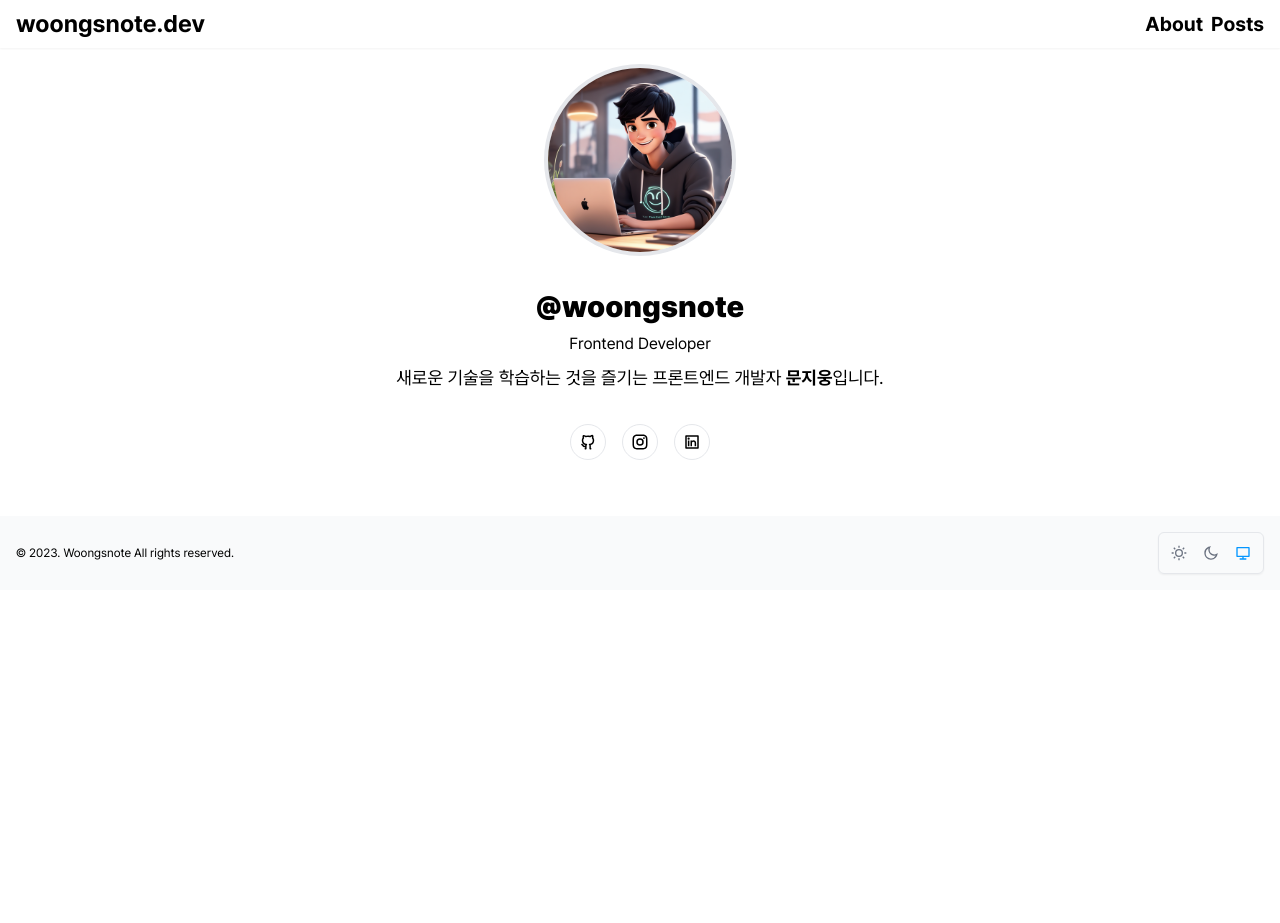
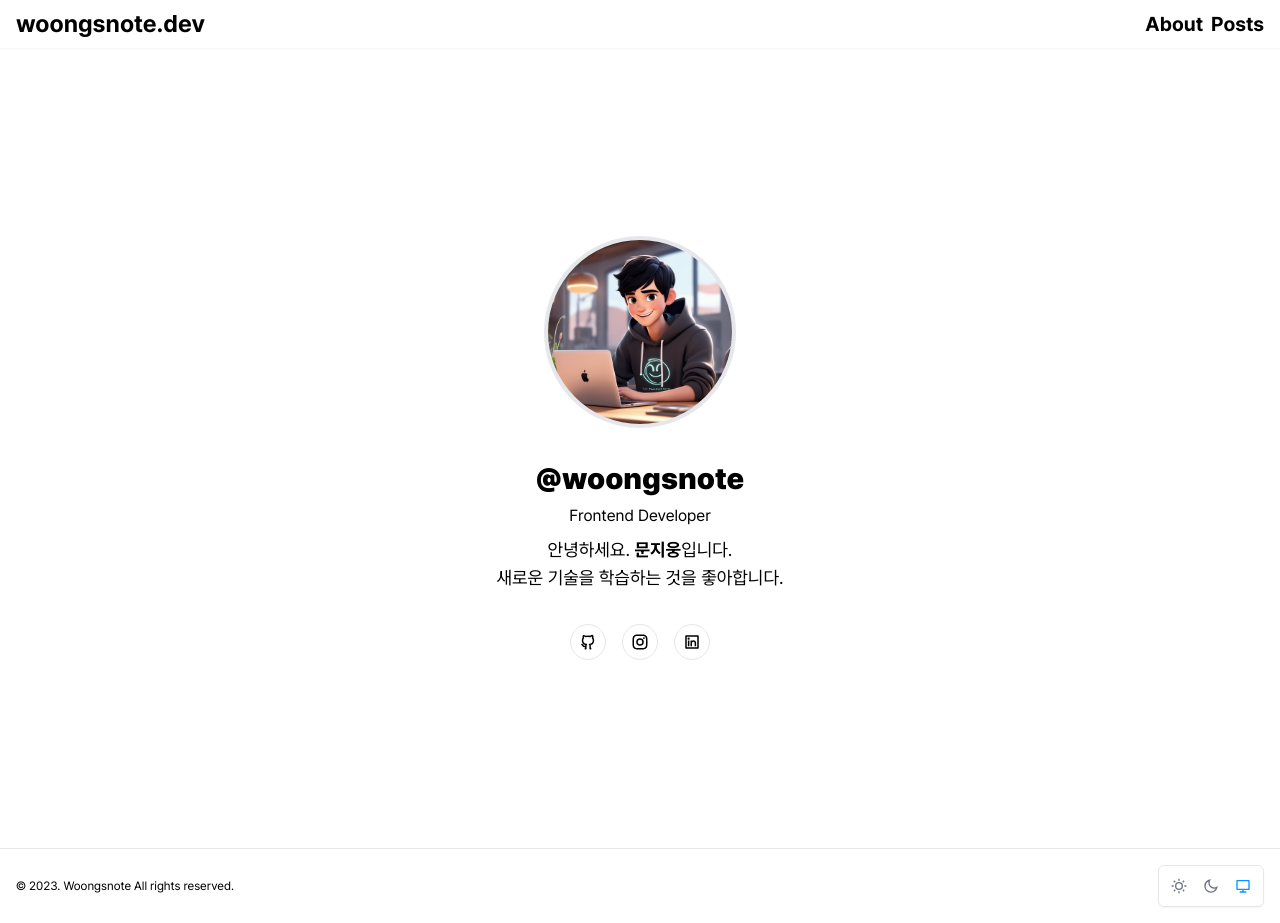
Before and after one commit to woongsnote/woongsnote-dev, a Next.js app: page / in a window 1280 px wide. Before the commit the page ends 800 px from the top, so only its background shows below. Built offline with nearby package versions, Linux system fonts and the light colour scheme.

Commit message:
style: fix styles

```diff
--- a/app/layout.tsx
+++ b/app/layout.tsx
@@ -52,7 +52,9 @@ export default function RootLayout({
       <body>
         <Providers>
           <Header />
-          {children}
+          <main className="mx-auto container px-0 max-w-5xl flex items-center my-0 relative min-h-screen justify-center">
+            {children}
+          </main>
           <Footer />
         </Providers>
       </body>
--- a/app/page.tsx
+++ b/app/page.tsx
@@ -1,9 +1,5 @@
 import { Profile } from '@/app/ui/profile';
 
 export default function Home() {
-  return (
-    <main className="mx-auto pb-10 container px-2 lg:px-0 max-w-5xl flex items-center h-full my-0">
-      <Profile />
-    </main>
-  );
+  return <Profile />;
 }
--- a/app/posts/[slug]/page.tsx
+++ b/app/posts/[slug]/page.tsx
@@ -53,7 +53,7 @@ export default function PostPage({ params }: PageProps) {
   const thumbnail = coverImage ?? getPostThumbnail(title);
 
   return (
-    <article className="w-full mb-10 flex flex-col pt-6 py-4 max-w-5xl mx-auto">
+    <article className="w-full mb-10 flex flex-col pt-6 py-4 max-w-5xl mx-auto px-4">
       <h1 className="text-3xl lg:text-5xl font-black">{title}</h1>
       <div className="flex items-center gap-2 justify-start w-full mx-auto my-4">
         <span className="font-bold">@woongsnote</span>
@@ -66,8 +66,8 @@ export default function PostPage({ params }: PageProps) {
         <Image
           src={thumbnail}
           alt={title}
-          width={500}
-          height={500}
+          width={800}
+          height={480}
           priority
           className="w-full h-60 lg:h-72 rounded-md object-cover"
         />
--- a/app/ui/layout/Footer.tsx
+++ b/app/ui/layout/Footer.tsx
@@ -2,7 +2,7 @@ import { ThemeSwitcher } from '@/app/ui/layout/ThemeSwitcher';
 
 export const Footer = () => {
   return (
-    <footer className="w-full left-0 right-0 bottom-14 py-4 md:bottom-0 bg-gray-50 dark:bg-darkBlack text-start flex items-center justify-between px-4">
+    <footer className="w-full left-0 right-0 py-4 bottom-0 bg-white dark:bg-darkBlack text-start flex items-center justify-between px-4 border-t">
       <div className="container mx-auto justify-between items-center flex">
         <p className="text-xs">© 2023. Woongsnote All rights reserved.</p>
         <ThemeSwitcher />
--- a/app/ui/profile/Profile.tsx
+++ b/app/ui/profile/Profile.tsx
@@ -3,7 +3,7 @@ import { SocialLinks } from '@/app/ui/profile';
 
 export const Profile = () => {
   return (
-    <section className="flex gap-8 items-center justify-center container mx-auto h-full p-4 flex-col">
+    <section className="flex gap-8 items-center justify-center container mx-auto h-full absolute p-4 flex-col inset-0">
       <div className="flex flex-col gap-5 justify-center items-center">
         <div className="w-48 border-4 flex items-center justify-center rounded-full col-span-3 lg:col-span-2">
           <Image
@@ -19,9 +19,9 @@ export const Profile = () => {
       <div className="flex flex-col gap-2 text-center">
         <h3 className="font-black text-3xl "> @woongsnote </h3>
         <span>Frontend Developer</span>
-        <p className="text-sm lg:text-lg">
-          새로운 기술을 학습하는 것을 즐기는 프론트엔드 개발자{' '}
-          <span className="font-bold">문지웅</span>입니다. <br />
+        <p className="text-base lg:text-lg">
+          안녕하세요. <span className="font-bold">문지웅</span>입니다. <br />
+          새로운 기술을 학습하는 것을 좋아합니다.
         </p>
       </div>
       <SocialLinks />
```
